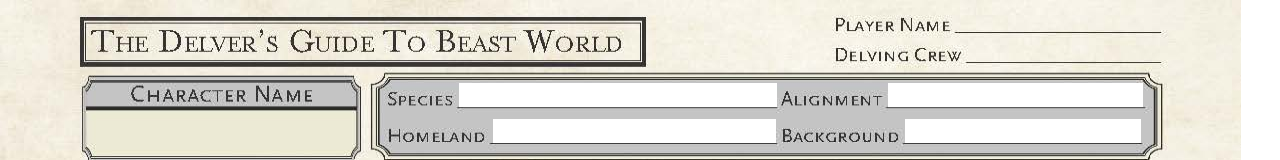
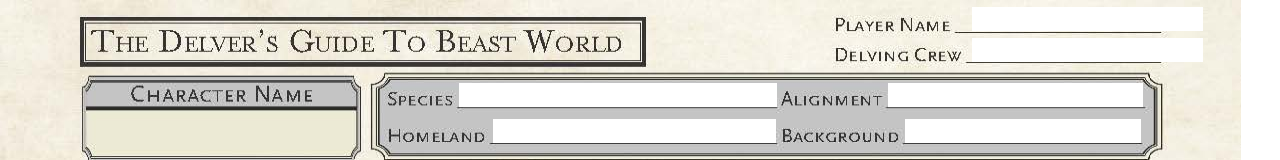
Before and after one commit to nodebotanist/beastworld-character-sheet, a Next.js app: page / in a window 1280 px wide. Shown: the top 160 px of the page. Built offline with nearby package versions, Linux system fonts and the light colour scheme.

Commit message:
Fixes #10: Added player name and delver crew name to form, state, as functional component.

```diff
--- a/components/character-sheet.tsx
+++ b/components/character-sheet.tsx
@@ -10,6 +10,7 @@ import BottomBlock from './bottom-block'
 import StatsProfsLevelsBlock from './stats-profs-levels-block'
 
 import bg from '../public/images/char-sheet.jpg'
+import NameCrewBlock from './name-crew-block'
 
 export default class CharacterSheet extends Component {
     constructor (props) {
@@ -48,13 +49,19 @@ export default class CharacterSheet extends Component {
             species: props.species,
             alignment: props.alignment,
             homeland: props.homeland,
-            background: props.background
+            background: props.background,
+            crewName: props.crewName,
+            playerName: props.playerName,
         }
     }
 
     render() {
         return <div className="character-sheet-background">
             <Image class="bg" src={bg} alt="Beastworld Character Sheet page 1" />
+            <NameCrewBlock
+                name={this.state.playerName}
+                crew={this.state.crewName}
+            />
             <CharacterInfoBlock
                 species={this.state.species}
                 alignment={this.state.alignment}
--- /dev/null
+++ b/components/name-crew-block.tsx
@@ -0,0 +1,13 @@
+import React, { useState } from 'react'
+
+const NameCrewBlock = ({ name, crew }) => {
+    const [ nameText, setNameText ] = useState(name)
+    const [ crewText, setCrewText ] = useState(crew)
+
+    return <div id="name-crew-block">
+        <input type="text" id="name" value={nameText} onChange={(e) => setNameText(e.target.value)} />
+        <input type="text" id="crew" value={crewText} onChange={(e) => setCrewText(e.target.value)} />
+    </div>
+}
+
+export default NameCrewBlock
--- a/pages/index.tsx
+++ b/pages/index.tsx
@@ -87,6 +87,8 @@ export default function Home() {
           alignment=""
           homeland=""
           background=""
+          playerName=""
+          crewName=""
         />
     </main>
   )
--- a/public/styles/globals.css
+++ b/public/styles/globals.css
@@ -449,3 +449,15 @@ img {
 #character-portrait-block:hover #portrait-picker {
     display: block;
 }
+
+/* Begin name-crew-block */
+
+#name-crew-block {
+    position: absolute;
+    margin-left: 972px;
+}
+
+#name-crew-block input {
+    display: block;
+    margin-top: 7px;
+}
```
